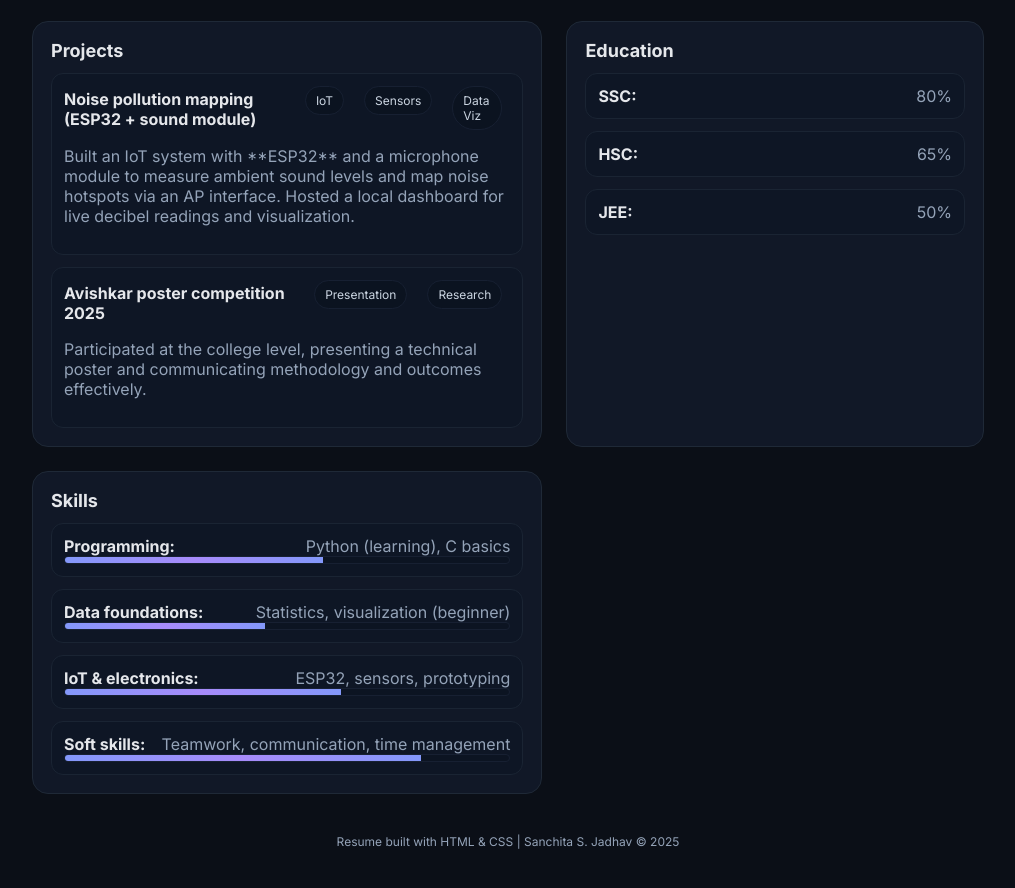
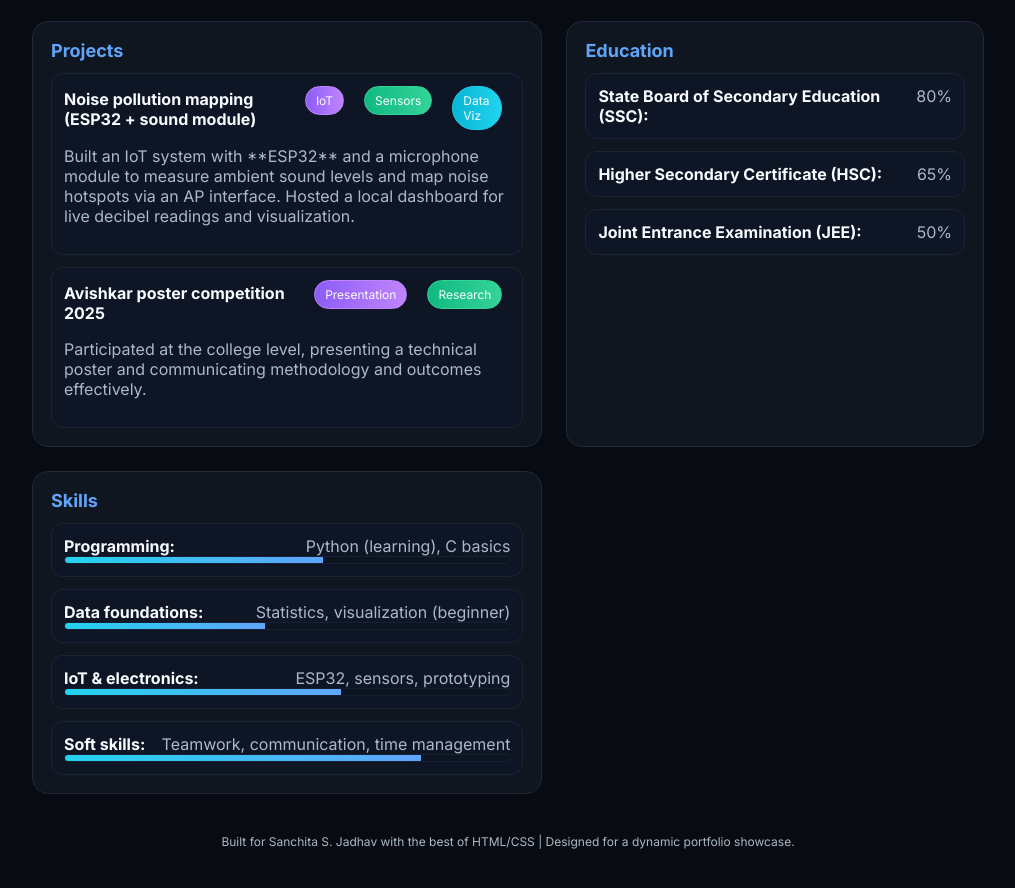
Before and after one commit to sanchyta/sanchita-resume, a plain HTML site: page index.html in a window 1280 px wide. Shown: the part 738-1626 px from the top of the page, without its empty margins (132-1147 px from the left). Drawn offline with Linux system fonts and the light colour scheme.

Commit message:
Update index.html

```diff
--- a/index.html
+++ b/index.html
@@ -9,28 +9,40 @@
     <link href="https://fonts.googleapis.com/css2?family=Inter:wght@400;600;700&display=swap" rel="stylesheet">
     <style>
         :root{
-            --bg:#0b0f17;
-            --card:#111827;
-            --text:#e5e7eb;
-            --muted:#94a3b8;
-            --accent:#60a5fa; /* Original accent color (light blue) */
-            --accent2:#a78bfa; /* Original secondary accent (light purple) */
+            /* Core Theme Colors */
+            --bg:#080b11;
+            --card:#101620;
+            --text:#f8faff;
+            --muted:#aab8c8;
             --border:#1f2937;
+
+            /* Accent Colors */
+            --blue-acc:#60a5fa;
+            --purple-acc:#a78bfa;
+            --cyan-acc:#22d3ee;
+            --green-acc:#4ade80;
         }
         *{box-sizing:border-box}
         html,body{
             margin:0;
             padding:0;
-            background:radial-gradient(1200px 600px at 20% -10%, #0e1726 0%, #0b0f17 50%, #0b0f17 100%);
+            /* Deeper gradient for a high-contrast look */
+            background:radial-gradient(1200px 600px at 20% -10%, #151e2e 0%, var(--bg) 50%, var(--bg) 100%);
             font-family:Inter, system-ui, -apple-system, Segoe UI, Roboto, sans-serif;
             color:var(--text);
-            min-height: 100vh; /* Ensure body covers full viewport height */
+            min-height: 100vh;
         }
         .container{max-width:1000px; margin:60px auto; padding:0 24px}
 
-        /* === ANIMATION: KEYFRAMES === */
+        /* === KEYFRAMES === */
         @keyframes fadeIn {
             from { opacity: 0; transform: translateY(20px); }
+            to { opacity: 1; transform: translateY(0); }
+        }
+
+        /* Card sections slide and fade in, staggered */
+        @keyframes slideIn {
+            from { opacity: 0; transform: translateY(10px); }
             to { opacity: 1; transform: translateY(0); }
         }
 
@@ -39,61 +51,104 @@
             50% { background-position: 100% 50%; }
             100% { background-position: 0% 50%; }
         }
+
+        /* Tag "sparkle" animation */
+        @keyframes sparkle {
+            0% { opacity: 0; transform: scale(0.5); }
+            80% { opacity: 1; transform: scale(1.05); }
+            100% { transform: scale(1); }
+        }
         /* ============================ */
 
         header{
             display:grid; grid-template-columns:120px 1fr auto; gap:24px; align-items:center;
-            background:linear-gradient(180deg, rgba(96,165,250,.15), rgba(167,139,250,.08)), var(--card);
+            /* Header gradient uses more colors */
+            background:linear-gradient(180deg, rgba(96,165,250,.2), rgba(167,139,250,.1)), var(--card);
             border:1px solid var(--border); border-radius:18px; padding:24px;
-
-            /* Animation applied */
             animation: fadeIn 0.8s ease-out;
         }
-        .avatar{width:120px; height:120px; border-radius:16px; overflow:hidden; border:2px solid var(--accent);}
+        .avatar{width:120px; height:120px; border-radius:16px; overflow:hidden; border:3px solid var(--blue-acc); box-shadow: 0 0 15px rgba(96, 165, 250, 0.5);}
         .avatar img{width:100%; height:100%; object-fit:cover}
         .title h1{margin:0; font-size:28px;}
-        .title .role{color:var(--muted); margin-top:6px}
+        .title .role{color:var(--cyan-acc); margin-top:6px; font-weight: 600;}
         .contact{display:flex; gap:12px; flex-wrap:wrap; justify-self:end}
+
+        /* Contact chip animation */
         .chip{
             background:#1f2937; border:1px solid var(--border);
             padding:8px 12px; border-radius:999px; font-size:13px;
-            transition: background 0.3s ease;
+            transition: background 0.3s ease, color 0.3s ease, border-color 0.3s ease;
         }
         .chip:hover {
-            background: rgba(96,165,250,.2); /* Subtle hover effect */
+            background: var(--blue-acc);
+            color: var(--bg);
+            border-color: var(--blue-acc);
+            cursor: pointer;
         }
-        .grid{display:grid; grid-template-columns:1.1fr .9fr; gap:24px; margin-top:24px}
 
-        /* Card hover animation */
+        .grid{
+            display:grid; grid-template-columns:1.1fr .9fr; gap:24px; margin-top:24px;
+        }
+
         .card{
             background:var(--card);
             border:1px solid var(--border);
             border-radius:16px;
             padding:18px;
-            transition: transform 0.3s ease, box-shadow 0.3s ease;
+            transition: transform 0.3s ease, box-shadow 0.3s ease, border-color 0.3s ease;
+            animation: slideIn 0.8s ease-out backwards; /* Base slide-in animation */
         }
+        /* Staggered animation for each card */
+        .card:nth-child(1) { animation-delay: 0.1s; }
+        .card:nth-child(2) { animation-delay: 0.2s; }
+        .card:nth-child(3) { animation-delay: 0.3s; }
+        .card:nth-child(4) { animation-delay: 0.4s; }
+        .card:nth-child(5) { animation-delay: 0.5s; }
+
         .card:hover {
-            transform: translateY(-4px); /* Slight lift */
-            box-shadow: 0 10px 20px rgba(0, 0, 0, 0.2); /* Soft shadow */
+            transform: translateY(-5px);
+            box-shadow: 0 15px 30px rgba(0, 0, 0, 0.4);
+            border-color: var(--purple-acc);
         }
 
-        .card h2{margin:0 0 12px; font-size:18px;}
+        .card h2{margin:0 0 12px; font-size:18px; color: var(--blue-acc);}
         .section{display:grid; gap:12px}
-        .item{padding:12px; border-radius:12px; border:1px solid #1a2433; background:#0e1625}
+
+        .item{
+            padding:12px;
+            border-radius:12px;
+            border:1px solid #1a2433;
+            background:#0e1625;
+        }
+
         .row{display:flex; justify-content:space-between; gap:12px; align-items:baseline}
         .muted{color:var(--muted)}
-        .tag{display:inline-block; padding:6px 10px; border-radius:999px; font-size:12px; background:#0b1320; border:1px solid #172032; color:#cbd5e1; margin-right:8px}
+
+        /* Colorful Tags with Animation */
+        .tag{
+            display:inline-block; padding:6px 10px; border-radius:999px; font-size:12px;
+            color: var(--text); margin-right:8px;
+            border: 1px solid transparent;
+            animation: sparkle 0.5s ease-out backwards;
+            transition: transform 0.2s ease;
+        }
+        .tag:nth-child(1) { background: linear-gradient(90deg, #ef4444, #f97316); border-color: #f97316; animation-delay: 0.6s; } /* Red/Orange */
+        .tag:nth-child(2) { background: linear-gradient(90deg, #8b5cf6, #c084fc); border-color: #c084fc; animation-delay: 0.7s; } /* Purple/Violet */
+        .tag:nth-child(3) { background: linear-gradient(90deg, #10b981, #34d399); border-color: #34d399; animation-delay: 0.8s; } /* Green/Emerald */
+        .tag:nth-child(4) { background: linear-gradient(90deg, #06b6d4, #22d3ee); border-color: #22d3ee; animation-delay: 0.9s; } /* Cyan/Teal */
+        .tag:hover { transform: scale(1.1); }
 
         /* Progress Bar Styling and Animation */
         .bar{height:8px; border-radius:999px; background:#0c1422; border:1px solid #172032; overflow:hidden}
         .bar span{
             display:block;
             height:100%;
-            background: linear-gradient(90deg, var(--accent), var(--accent2), var(--accent)); /* Make gradient repeatable */
-            background-size: 200% 100%; /* Important for the pulse effect */
+            /* Multi-color pulsing gradient */
+            background: linear-gradient(90deg, var(--green-acc), var(--cyan-acc), var(--blue-acc), var(--purple-acc), var(--green-acc));
+            background-size: 400% 100%;
             width:var(--w);
-            transition: width 1s ease-out; /* Smooth skill bar fill */
-            animation: pulseGradient 4s linear infinite; /* Subtle color shift animation */
+            transition: width 1.5s cubic-bezier(0.25, 1, 0.5, 1); /* Slower, smoother fill */
+            animation: pulseGradient 6s linear infinite;
         }
 
         @media (max-width: 860px){
@@ -103,7 +158,7 @@
             .contact{justify-self:start; margin-top: 10px;}
         }
         footer{margin-top:40px; color:var(--muted); font-size:12px; text-align:center}
-        a{color:#93c5fd; text-decoration:none}
+        a{color:var(--blue-acc); text-decoration:none}
         a:hover{text-decoration:underline}
     </style>
 </head>
@@ -161,9 +216,9 @@
             <section class="card">
                 <h2>Education</h2>
                 <div class="section">
-                    <div class="item"><div class="row"><strong>SSC:</strong><span class="muted">80%</span></div></div>
-                    <div class="item"><div class="row"><strong>HSC:</strong><span class="muted">65%</span></div></div>
-                    <div class="item"><div class="row"><strong>JEE:</strong><span class="muted">50%</span></div></div>
+                    <div class="item"><div class="row"><strong>State Board of Secondary Education (SSC):</strong><span class="muted">80%</span></div></div>
+                    <div class="item"><div class="row"><strong>Higher Secondary Certificate (HSC):</strong><span class="muted">65%</span></div></div>
+                    <div class="item"><div class="row"><strong>Joint Entrance Examination (JEE):</strong><span class="muted">50%</span></div></div>
                 </div>
             </section>
 
@@ -173,14 +228,13 @@
                     <div class="item"><div class="row"><strong>Programming:</strong><span class="muted">Python (learning), C basics</span></div><div class="bar" style="--w:58%"><span></span></div></div>
                     <div class="item"><div class="row"><strong>Data foundations:</strong><span class="muted">Statistics, visualization (beginner)</span></div><div class="bar" style="--w:45%"><span></span></div></div>
                     <div class="item"><div class="row"><strong>IoT & electronics:</strong><span class="muted">ESP32, sensors, prototyping</span></div><div class="bar" style="--w:62%"><span></span></div></div>
-
                     <div class="item"><div class="row"><strong>Soft skills:</strong><span class="muted">Teamwork, communication, time management</span></div><div class="bar" style="--w:80%"><span></span></div></div>
                 </div>
             </section>
         </div>
 
         <footer>
-            <p>Resume built with HTML & CSS | Sanchita S. Jadhav &copy; 2025</p>
+            <p>Built for Sanchita S. Jadhav with the best of HTML/CSS | Designed for a dynamic portfolio showcase.</p>
         </footer>
     </div>
 </body>
```
